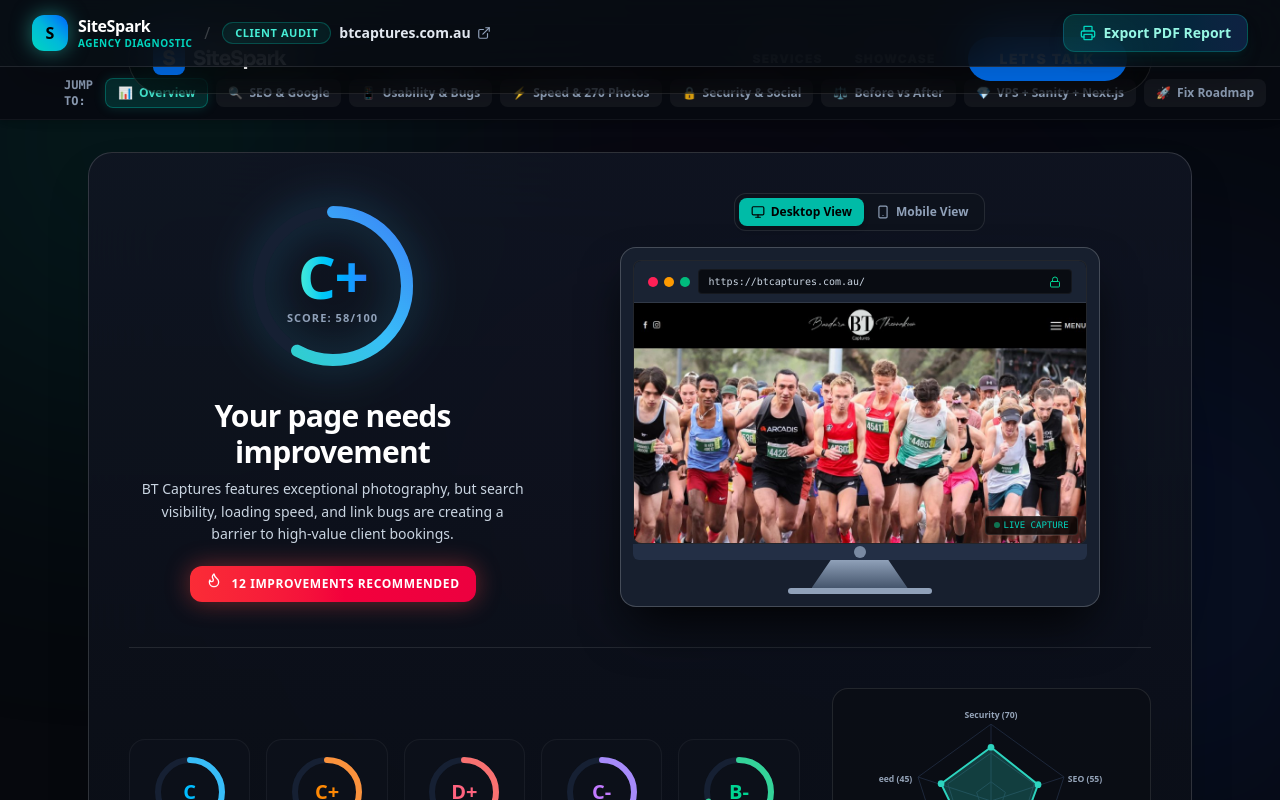
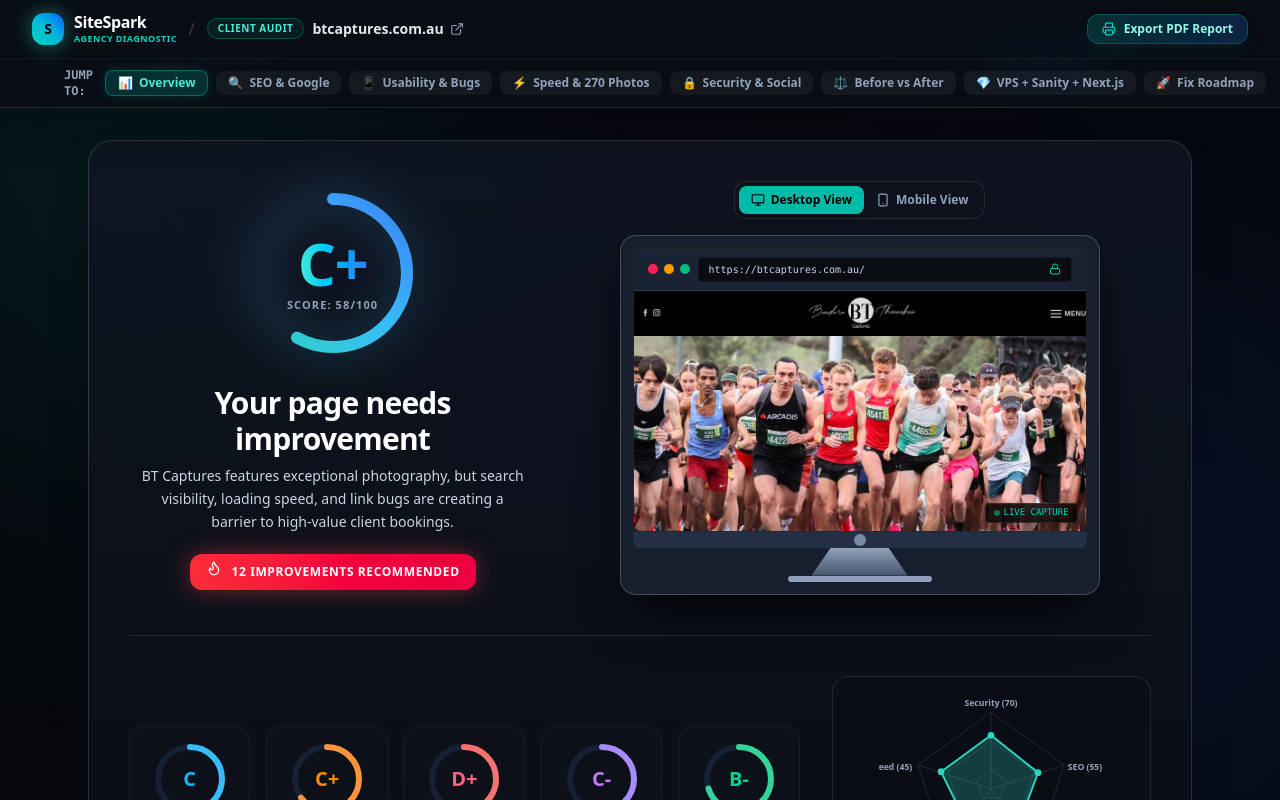
Before and after one commit to maduranga-hub/sitespark, a Next.js app: page /audits/btcaptures in a window 1280 px wide. Shown: the top 800 px of the page. Built offline with nearby package versions, Linux system fonts and the light colour scheme.

Commit message:
fix(ui): unify header and pill nav into permanent sticky top bar and fix overflow

```diff
--- a/app/audits/btcaptures/page.tsx
+++ b/app/audits/btcaptures/page.tsx
@@ -54,7 +54,7 @@ export default function BTCapturesAuditPage() {
   };
 
   return (
-    <div className="min-h-screen bg-[#06080d] text-slate-100 font-sans selection:bg-teal-500 selection:text-white pb-32 overflow-x-hidden">
+    <div className="min-h-screen bg-[#06080d] text-slate-100 font-sans selection:bg-teal-500 selection:text-white pb-32">
 
       {/* BACKGROUND AMBIENT GLOWS */}
       <div className="fixed inset-0 pointer-events-none z-0 overflow-hidden">
@@ -63,32 +63,35 @@ export default function BTCapturesAuditPage() {
         <div className="absolute bottom-10 left-1/3 w-[500px] h-[500px] bg-purple-600/10 rounded-full blur-[140px]" />
       </div>
 
-      {/* TOP HEADER BAR */}
-      <header className="sticky top-0 z-50 bg-[#090d15]/85 backdrop-blur-xl border-b border-white/10 px-4 md:px-8 py-3.5 flex items-center justify-between shadow-2xl">
+      {/* UNIFIED STICKY TOP HEADER & NAVIGATION */}
+      <div className="sticky top-0 z-50 bg-[#090d15]/95 backdrop-blur-2xl border-b border-white/10 shadow-2xl">
+
+        {/* Top Header Row */}
+        <header className="px-4 md:px-8 py-3 flex items-center justify-between border-b border-white/5">
           <div className="flex items-center gap-3">
             <a href="https://sitespark.online" className="flex items-center gap-2.5 group">
-            <span className="w-9 h-9 rounded-xl bg-gradient-to-tr from-teal-400 via-cyan-500 to-blue-600 flex items-center justify-center font-black text-black text-base shadow-[0_0_20px_rgba(45,212,191,0.5)] group-hover:scale-105 transition-transform">
+              <span className="w-8 h-8 rounded-xl bg-gradient-to-tr from-teal-400 via-cyan-500 to-blue-600 flex items-center justify-center font-black text-black text-sm shadow-[0_0_20px_rgba(45,212,191,0.5)] group-hover:scale-105 transition-transform">
                 S
               </span>
               <div className="hidden sm:flex flex-col">
                 <span className="font-extrabold tracking-tight text-white leading-tight">
                   SiteSpark
                 </span>
-              <span className="text-[10px] text-teal-400 font-semibold tracking-wider uppercase">
+                <span className="text-[9px] text-teal-400 font-semibold tracking-wider uppercase">
                   Agency Diagnostic
                 </span>
               </div>
             </a>
             <span className="text-white/20">/</span>
             <div className="flex items-center gap-2">
-            <span className="text-[11px] uppercase font-bold tracking-wider text-teal-300 bg-teal-500/10 border border-teal-500/30 px-3 py-0.5 rounded-full shadow-inner">
+              <span className="text-[10px] uppercase font-bold tracking-wider text-teal-300 bg-teal-500/10 border border-teal-500/30 px-2.5 py-0.5 rounded-full shadow-inner">
                 Client Audit
               </span>
               <a
                 href="https://btcaptures.com.au"
                 target="_blank"
                 rel="noopener noreferrer"
-              className="text-sm font-semibold text-slate-200 hover:text-teal-300 flex items-center gap-1.5 transition-colors group"
+                className="text-xs sm:text-sm font-semibold text-slate-200 hover:text-teal-300 flex items-center gap-1.5 transition-colors group"
               >
                 <span>btcaptures.com.au</span>
                 <ExternalLink className="w-3.5 h-3.5 text-slate-400 group-hover:text-teal-300 transition-colors" />
@@ -99,17 +102,17 @@ export default function BTCapturesAuditPage() {
           <div className="flex items-center gap-2.5">
             <button
               onClick={() => window.print()}
-            className="flex items-center gap-2 bg-gradient-to-r from-teal-500/20 to-blue-500/20 hover:from-teal-500/30 hover:to-blue-500/30 text-teal-200 border border-teal-500/30 px-4 py-2 rounded-xl text-xs md:text-sm font-semibold transition-all hover:scale-102 cursor-pointer shadow-lg shadow-teal-950/40"
+              className="flex items-center gap-2 bg-gradient-to-r from-teal-500/20 to-blue-500/20 hover:from-teal-500/30 hover:to-blue-500/30 text-teal-200 border border-teal-500/30 px-3.5 py-1.5 rounded-xl text-xs font-semibold transition-all hover:scale-102 cursor-pointer shadow-lg shadow-teal-950/40"
             >
-            <Printer className="w-4 h-4 text-teal-400" />
+              <Printer className="w-3.5 h-3.5 text-teal-400" />
               <span className="hidden sm:inline">Export PDF Report</span>
               <span className="sm:hidden">PDF</span>
             </button>
           </div>
         </header>
 
-      {/* QUICK-JUMP STICKY NAVIGATION PILLS */}
-      <nav className="sticky top-[57px] z-40 bg-[#080b12]/95 backdrop-blur-md border-b border-white/5 py-2.5 px-4 overflow-x-auto no-scrollbar shadow-md">
+        {/* Quick-Jump Navigation Pills Row */}
+        <nav className="py-2 px-4 md:px-8 overflow-x-auto no-scrollbar">
           <div className="max-w-6xl mx-auto flex items-center gap-2 text-xs font-semibold">
             <span className="text-slate-400 hidden md:inline font-mono mr-1">JUMP TO:</span>
             {[
@@ -125,7 +128,7 @@ export default function BTCapturesAuditPage() {
               <button
                 key={tab.id}
                 onClick={() => scrollTo(tab.id)}
-              className={`px-3 py-1.5 rounded-lg whitespace-nowrap transition-all flex items-center gap-1.5 cursor-pointer ${
+                className={`px-3 py-1 rounded-lg whitespace-nowrap transition-all flex items-center gap-1.5 cursor-pointer text-xs ${
                   activeNav === tab.id
                     ? "bg-teal-500/20 text-teal-300 border border-teal-500/40 shadow-[0_0_12px_rgba(20,184,166,0.2)]"
                     : "bg-white/5 text-slate-400 hover:text-slate-200 hover:bg-white/10"
@@ -137,6 +140,8 @@ export default function BTCapturesAuditPage() {
             ))}
           </div>
         </nav>
+
+      </div>
 
       {/* MAIN CONTENT AREA */}
       <main className="max-w-6xl mx-auto px-4 sm:px-6 pt-8 relative z-10">
```
Lines whose indentation alone changed are shown as unchanged.
